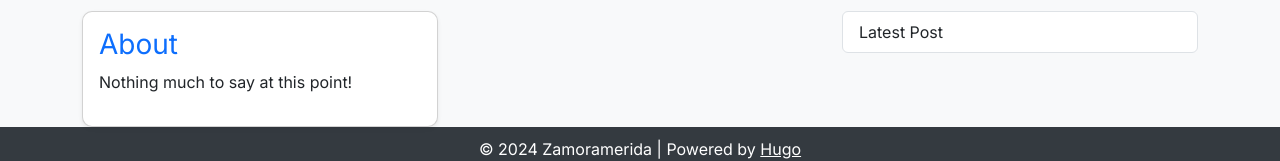
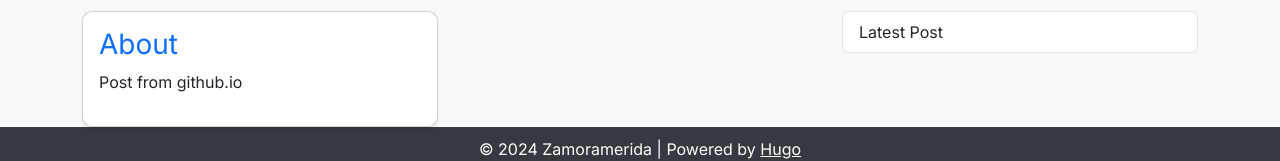
Before and after one commit to zamoramerida/zamoramerida.github.io, a plain HTML site: page index.html in a window 1280 px wide. Shown: the part 309-470 px from the top of the page. Drawn offline with nearby package versions, Linux system fonts and the light colour scheme.

Commit message:
Update index.html

```diff
--- a/index.html
+++ b/index.html
@@ -49,7 +49,7 @@
                     <div class="col-md-6">
                         <div class="card post-card p-3 shadow-sm">
                             <h3><a href="#" class="text-decoration-none">About</a></h3>
-                            <p>Nothing much to say at this point!</p>
+                            <p>Post from github.io</p>
                         </div>
                     </div>
                 </div>
```
